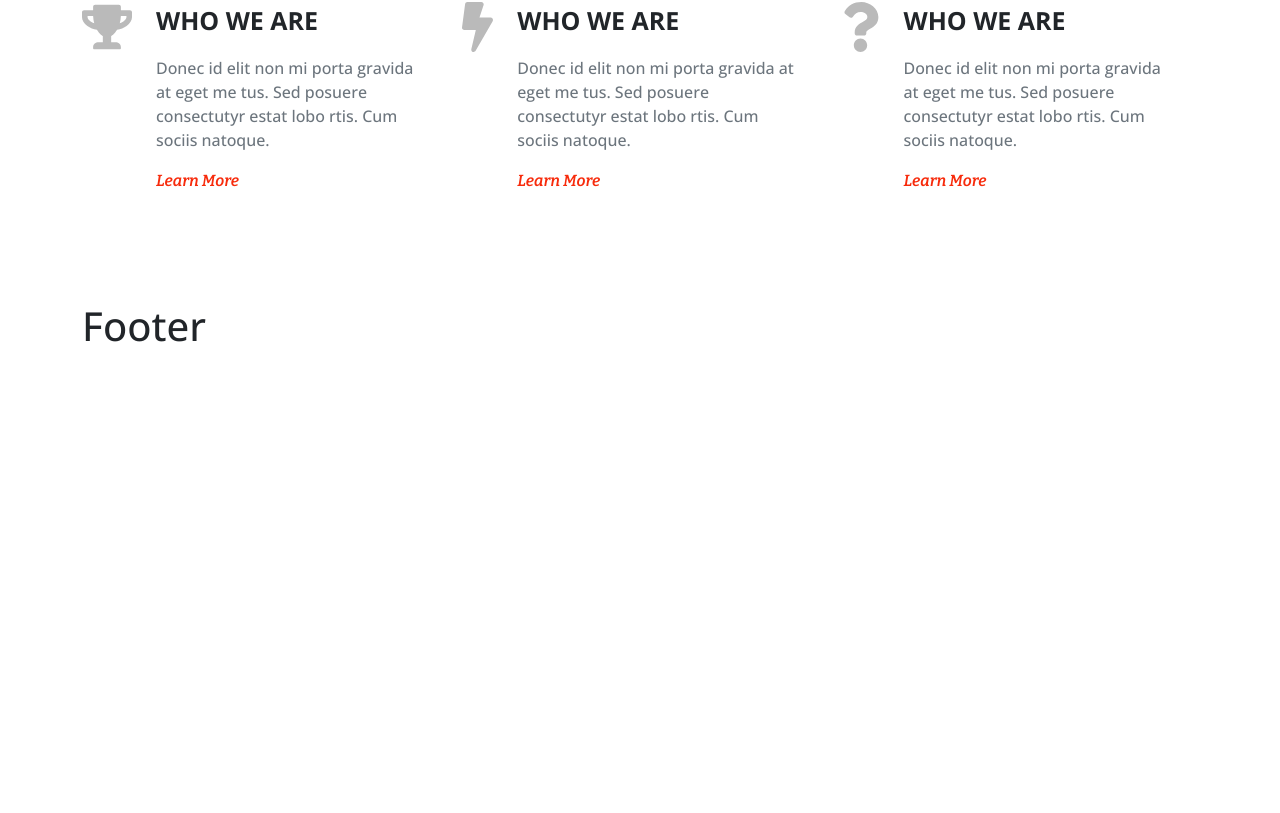
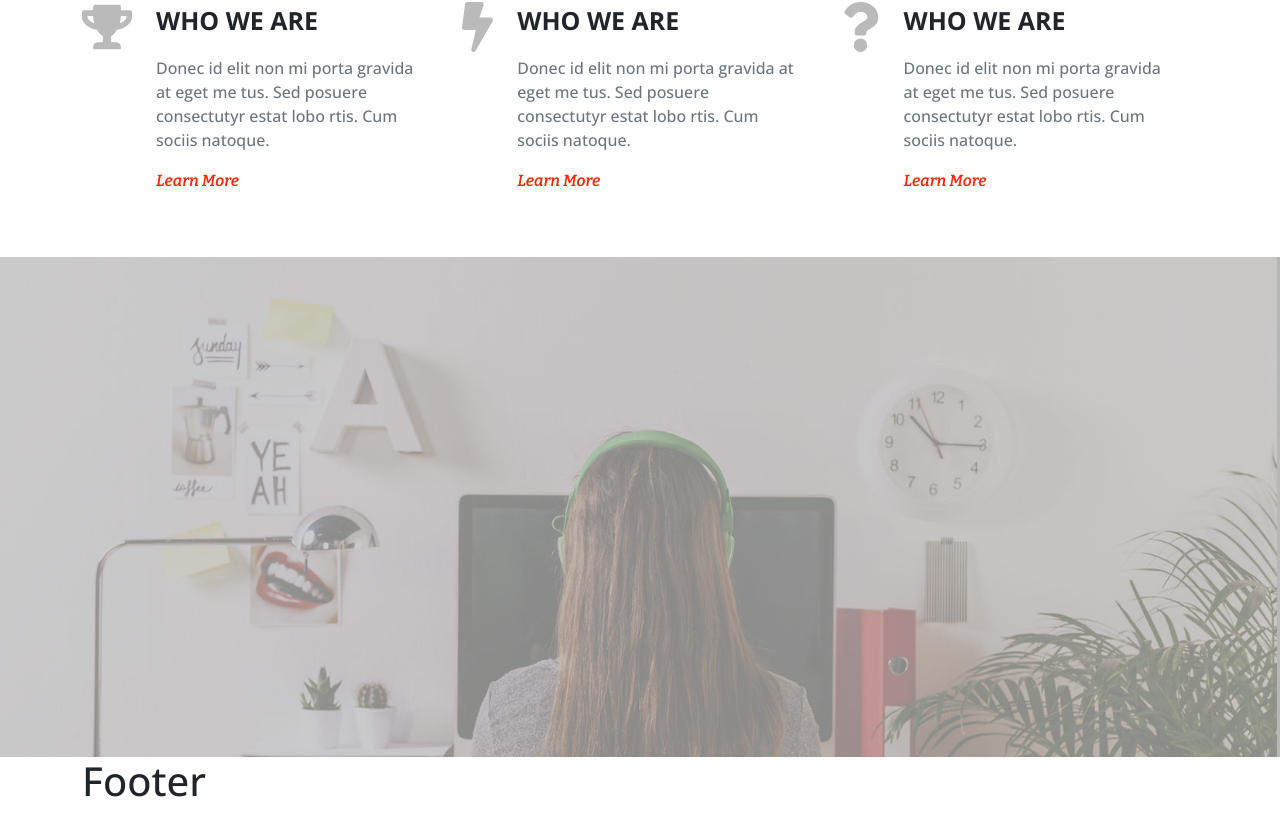
Before and after one commit to VALDEV05/proj-html-vuejs, a Vue app: page / in a window 1280 px wide. Shown: the part 846-1659 px from the top of the page. Before the commit the page ends 1204 px from the top, so only its background shows below. Built offline with nearby package versions, Linux system fonts and the light colour scheme.

Commit message:
Add countdown jumbotron

```diff
--- a/src/assets/style/common.scss
+++ b/src/assets/style/common.scss
@@ -19,7 +19,7 @@
     }
 }
 
-#jumbotron {
+#jumbotron_socialNetwork {
     background-image: url('./assets/img/slider-1-bg.jpg');
     width: 100vw;
     height: 700px;
@@ -46,7 +46,6 @@
 
 .section_card {
     .card_main {
-        height: 300px;
         width: 33.33%;
         img {
             height: 50px;
@@ -66,3 +65,12 @@
         }
     }
 }
+
+#jumbotron_countdown {
+    background-image: url('./assets/img/coutdown-bg1.jpg');
+    width: 100vw;
+    height: 500px;
+    background-size: cover;
+    background-repeat: no-repeat;
+    background-position-y: center;
+}
--- a/src/components/SiteMain.vue
+++ b/src/components/SiteMain.vue
@@ -1,6 +1,6 @@
 <template>
   <div id="siteMain">
-      <div id="jumbotron" class="d-flex align-items-center">
+      <div id="jumbotron_socialNetwork" class="d-flex align-items-center">
           <div class="container text-center text-uppercase">
               <div class="title text-light">
                   <p  class="m-0 title-sm">Conference on</p>
@@ -53,6 +53,7 @@
             </div>
         </div>
     </div>
+    <div id="jumbotron_countdown" class="jumbotronClass mt-5"></div>
   </div>
   <!-- /siteMain -->
 </template>
```
